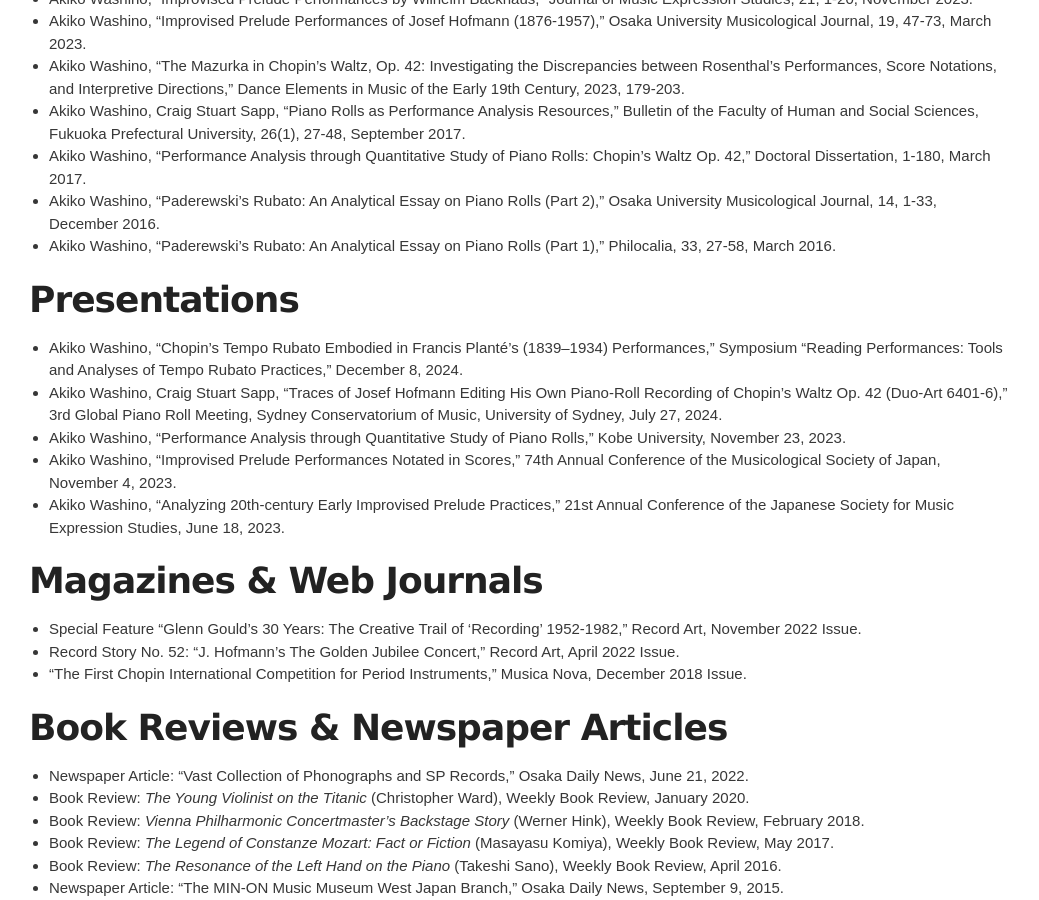
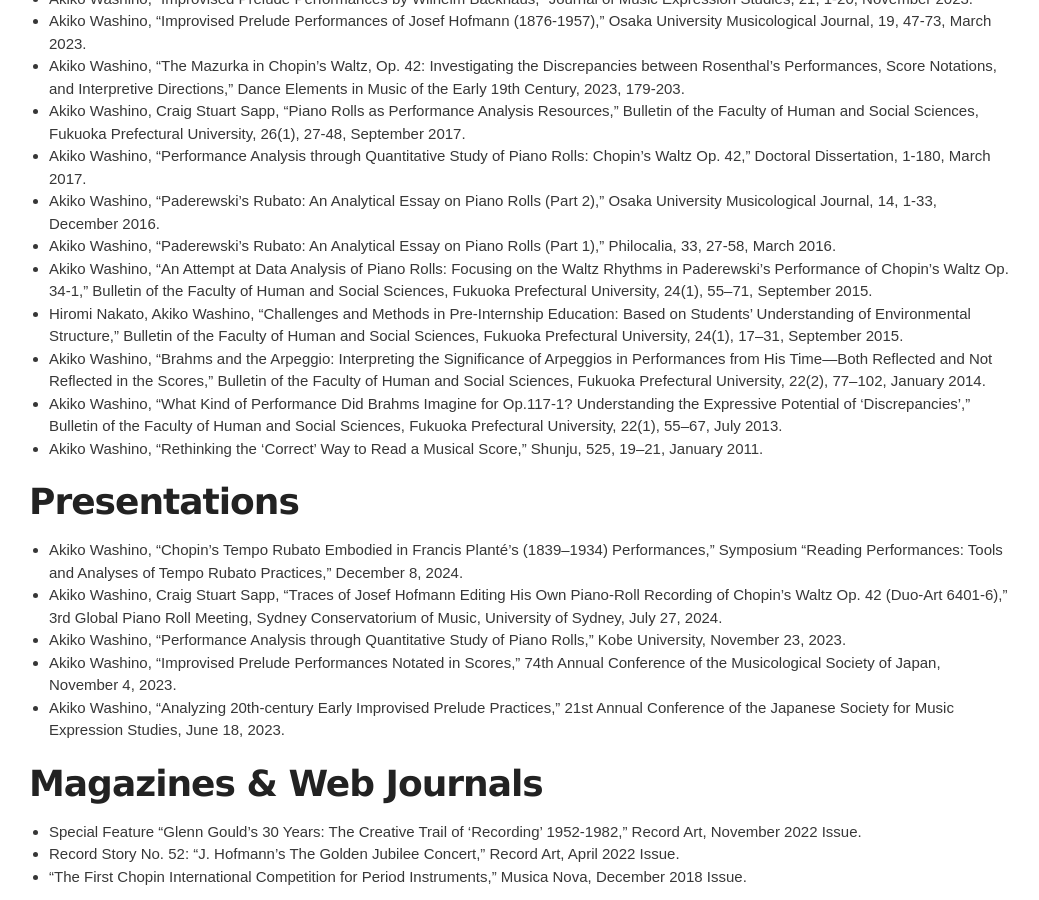
Before and after one commit to akikowashino/akikowashino.github.io, a Jekyll site: the page built from index-en.md, in a window 1280 px wide and 900 px high, scrolled down 1171 px. Shown: the whole window, without its empty margins (121-1160 px from the left). Built offline with Jekyll 4.4.1, drawn with Linux system fonts in a browser that asks for light colours.

Commit message:
Update index-en.md

```diff
--- a/index-en.md
+++ b/index-en.md
@@ -42,6 +42,12 @@
 * Akiko Washino, "Performance Analysis through Quantitative Study of Piano Rolls: Chopin's Waltz Op. 42," Doctoral Dissertation, 1-180, March 2017.
 * Akiko Washino, "Paderewski’s Rubato: An Analytical Essay on Piano Rolls (Part 2)," Osaka University Musicological Journal, 14, 1-33, December 2016.
 * Akiko Washino, "Paderewski’s Rubato: An Analytical Essay on Piano Rolls (Part 1)," Philocalia, 33, 27-58, March 2016.
+* Akiko Washino, "An Attempt at Data Analysis of Piano Rolls: Focusing on the Waltz Rhythms in Paderewski’s Performance of Chopin’s Waltz Op. 34-1," Bulletin of the Faculty of Human and Social Sciences, Fukuoka Prefectural University, 24(1), 55–71, September 2015.
+* Hiromi Nakato, Akiko Washino, "Challenges and Methods in Pre-Internship Education: Based on Students’ Understanding of Environmental Structure," Bulletin of the Faculty of Human and Social Sciences, Fukuoka Prefectural University, 24(1), 17–31, September 2015.
+* Akiko Washino, "Brahms and the Arpeggio: Interpreting the Significance of Arpeggios in Performances from His Time—Both Reflected and Not Reflected in the Scores," Bulletin of the Faculty of Human and Social Sciences, Fukuoka Prefectural University, 22(2), 77–102, January 2014.
+* Akiko Washino, “What Kind of Performance Did Brahms Imagine for Op.117-1? Understanding the Expressive Potential of 'Discrepancies',” Bulletin of the Faculty of Human and Social Sciences, Fukuoka Prefectural University, 22(1), 55–67, July 2013.
+* Akiko Washino, “Rethinking the ‘Correct’ Way to Read a Musical Score,” Shunju, 525, 19–21, January 2011.
+
 
 # Presentations
 * Akiko Washino, "Chopin’s Tempo Rubato Embodied in Francis Planté’s (1839–1934) Performances," Symposium "Reading Performances: Tools and Analyses of Tempo Rubato Practices," December 8, 2024.
```
